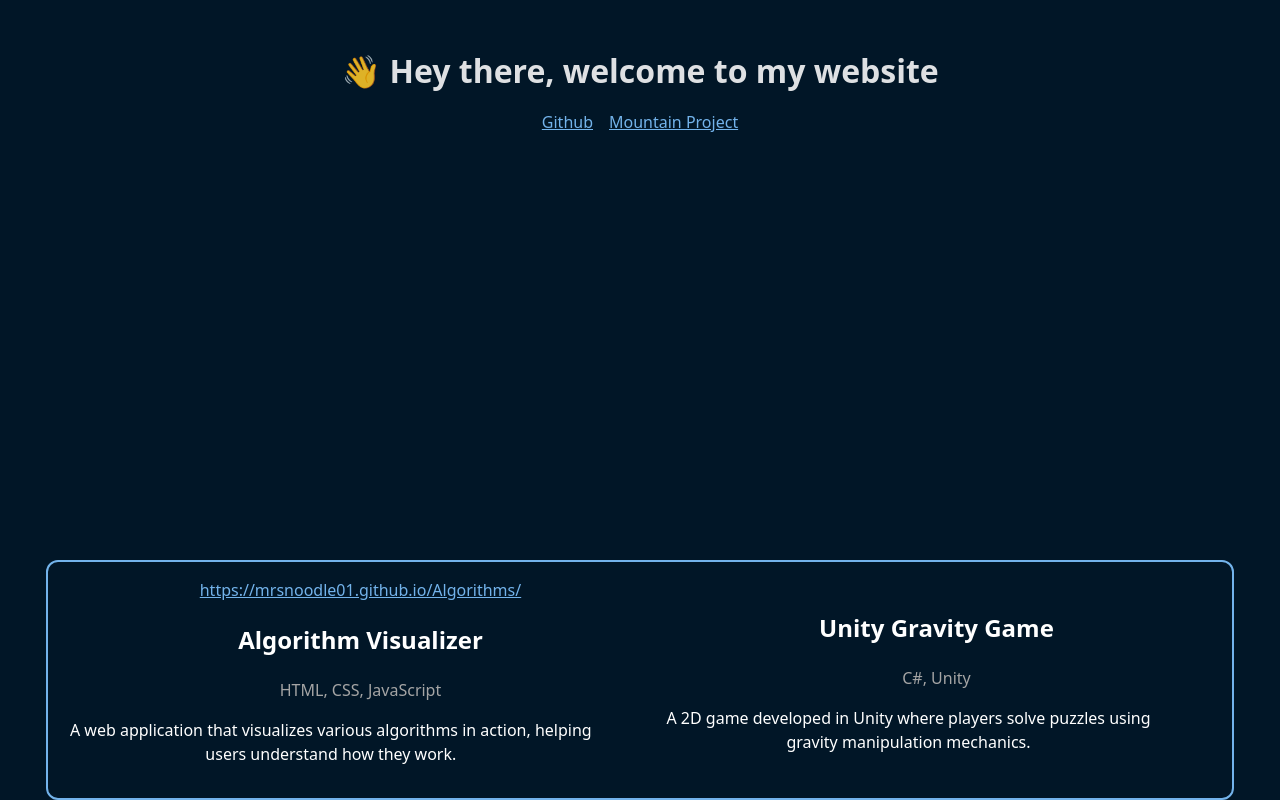
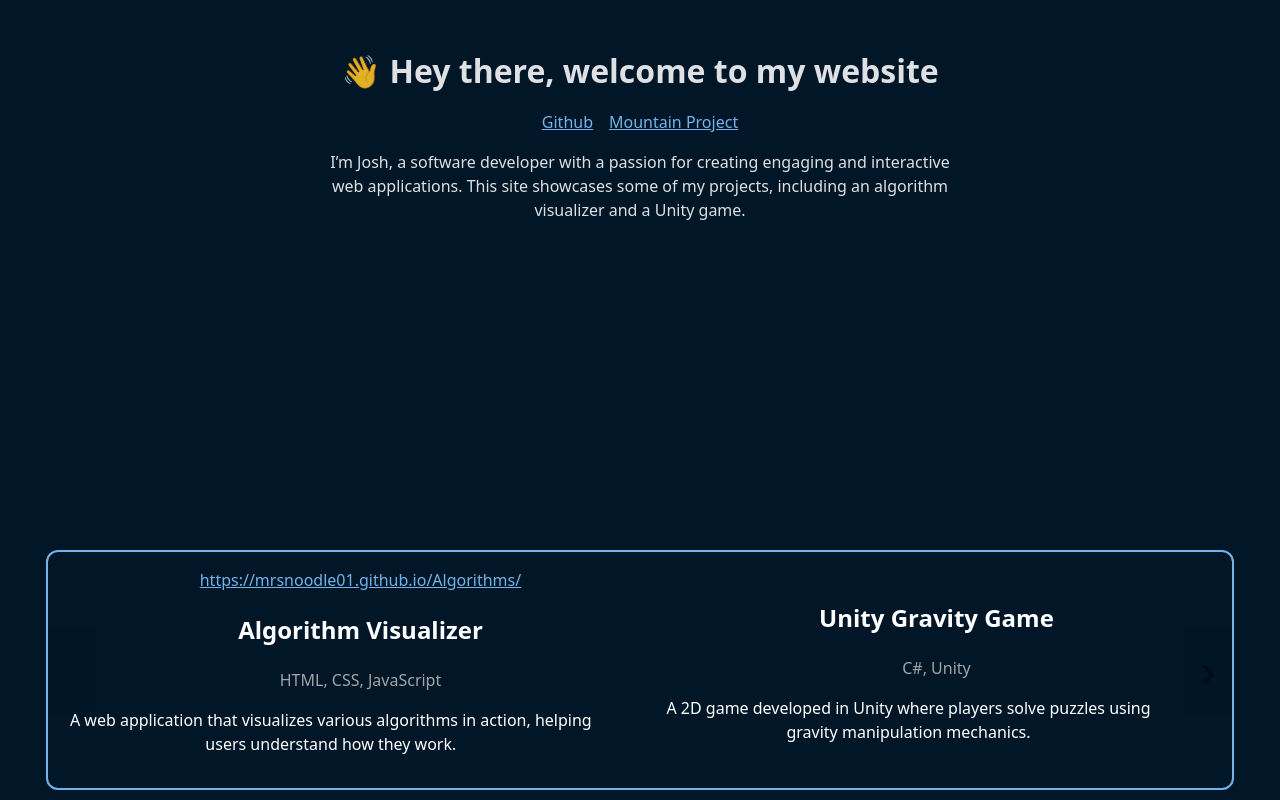
Before and after one commit to MrSnoodle01/MrSnoodle01.github.io, a React (Vite) app: page / in a window 1280 px wide. Built offline with nearby package versions, Linux system fonts and the light colour scheme.

Commit message:
added basic carousel for projects

```diff
--- a/src/App.css
+++ b/src/App.css
@@ -8,13 +8,13 @@ body {
   background-color: #011627;
 }
 
-.projects-box {
+.projects-carousel {
   border: 2px solid #73b3eb;
   border-radius: 12px;
   padding: 1rem;
   color: white;
   position: fixed;
-  bottom: 0;
+  bottom: 10px;
   width: 90%;
   text-align: center;
   left: 50%;
@@ -25,13 +25,50 @@ body {
   display: flex;
 }
 
+.carousel-arrow {
+  position: absolute;
+  display: flex;
+  justify-content: center;
+  top: 50%;
+  bottom: 50%;
+  margin-block: auto;
+  height: fit-content;
+  width: fit-content;
+  background-color: #011627;
+  border: none;
+  font-size: 3rem;
+  padding: 1rem;
+  cursor: pointer;
+  opacity: 0.5;
+  transition: opacity 100ms;
+}
+
+.carousel-arrow--prev {
+  left: 0;
+}
+
+.carousel-arrow--next {
+  right: 0;
+}
+
+.carousel-arrow:hover,
+.carousel-arrow:focus {
+  opacity: 1;
+}
+
+.carousel-arrow:disabled {
+  opacity: 0.2;
+  cursor: not-allowed;
+}
+
 .random-links {
   display: flex;
+  justify-content: center;
+  gap: 1rem;
+}
+
+p {
   text-align: center;
-  justify-content: center;
-  flex-direction: row;
-  align-items: center;
-  gap: 1rem;
 }
 
 .card {
@@ -47,7 +84,3 @@ a:visited {
   text-decoration: underline;
   color: #73b3eb;
 }
-
-/* p {
-  width: 600px;
-} */
--- a/src/App.tsx
+++ b/src/App.tsx
@@ -10,6 +10,10 @@ function App() {
         <a href="https://github.com/MrSnoodle01">Github</a>
         <a href="https://www.mountainproject.com/user/201304798/josh-richardson">Mountain Project</a>
       </p>
+      <p style={{ maxWidth: "650px" }}>
+        I’m Josh, a software developer with a passion for creating engaging and interactive web applications.
+        This site showcases some of my projects, including an algorithm visualizer and a Unity game.
+      </p>
       <ProjectList />
     </>
   )
--- a/src/Project.tsx
+++ b/src/Project.tsx
@@ -10,7 +10,7 @@ interface Project {
 export default function Project(project: Project) {
     return (
         <div key={project.id}>
-            <a href="{project.link}">{project.link}</a>
+            <a href={project.link}>{project.link}</a>
             <h2>{project.title}</h2>
             <p style={{ color: "#a5a5a5ff" }}>
                 {project.Technologies.map((tech, index) => (
--- a/src/ProjectList.tsx
+++ b/src/ProjectList.tsx
@@ -3,13 +3,40 @@ import Project from './Project';
 import { useState } from 'react';
 
 export default function Projects() {
-    const [firstproject, setFirstProject] = useState(projects[0]);
-    const [secondproject, setSecondProject] = useState(projects[1]);
+    const [index, setIndex] = useState(0);
+
+    let firstProject = projects[index];
+    let secondProject = projects[index + 1];
+
+    let hasNext = index + 2 < projects.length;
+    let hasPrevious = index > 0;
+
+    function handleNextClick() {
+        setIndex(index + 1);
+    }
+
+    function handlePreviousClick() {
+        setIndex(index - 1);
+    }
 
     return (
-        <div className="projects-box">
-            <Project {...firstproject} />
-            <Project {...secondproject} />
+        <div className="projects-carousel">
+            <button
+                className="carousel-arrow carousel-arrow--prev"
+                onClick={handlePreviousClick}
+                disabled={!hasPrevious}
+            >
+                &#8249;
+            </button>
+            <Project {...firstProject} />
+            <Project {...secondProject} />
+            <button
+                className="carousel-arrow carousel-arrow--next"
+                onClick={(handleNextClick)}
+                disabled={!hasNext}
+            >
+                &#8250;
+            </button>
         </div>
     )
 }
--- a/src/assets/projects.ts
+++ b/src/assets/projects.ts
@@ -10,4 +10,10 @@ export const projects = [{
     description: 'A 2D game developed in Unity where players solve puzzles using gravity manipulation mechanics.',
     Technologies: ['C#', 'Unity'],
     link: '',
+}, {
+    id: 2,
+    title: 'Portfolio Website',
+    description: 'A personal portfolio website showcasing my projects and skills, built with React.',
+    Technologies: ['React', 'TypeScript', 'CSS'],
+    link: 'https://mrsnoodle01.github.io',
 }]
--- a/src/index.css
+++ b/src/index.css
@@ -34,4 +34,5 @@ body {
 h1 {
   font-size: 2em;
   line-height: 1.1;
+  text-align: center;
 }
```
